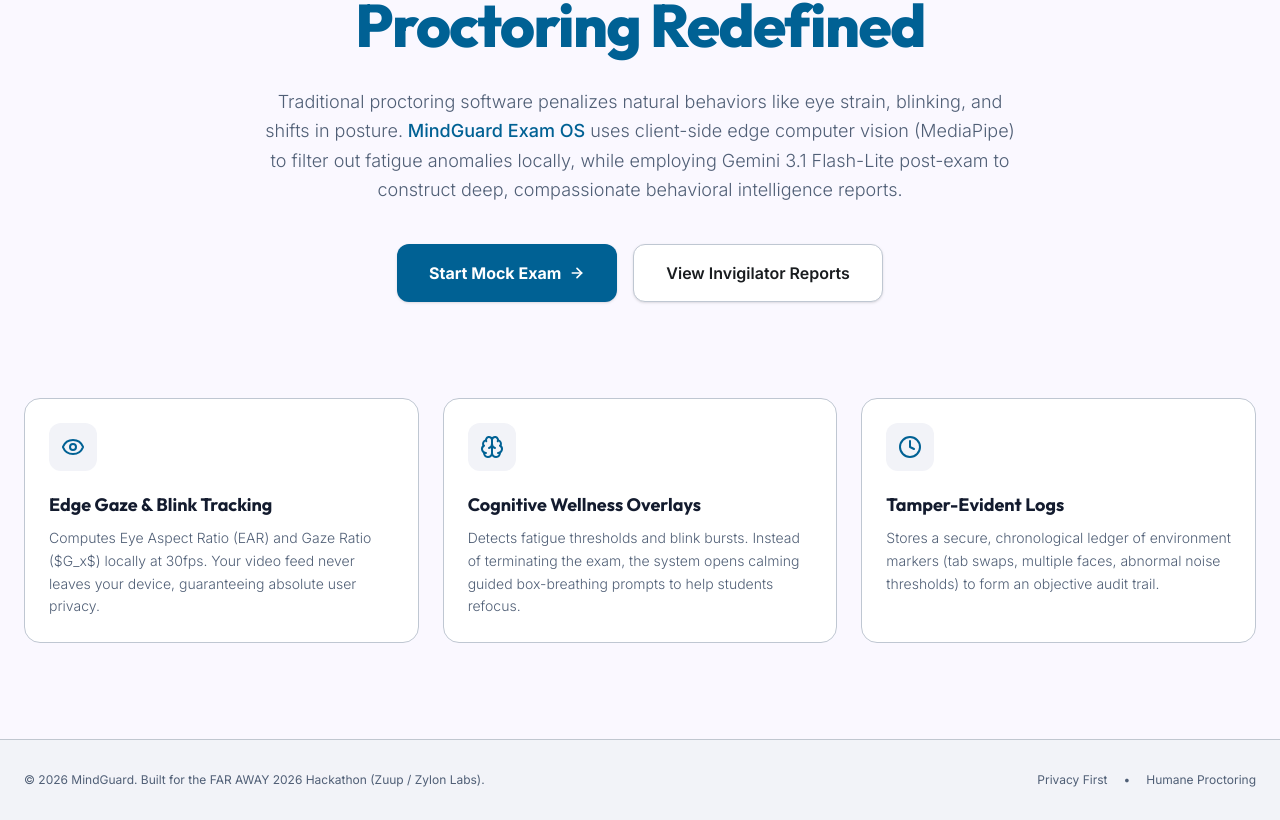
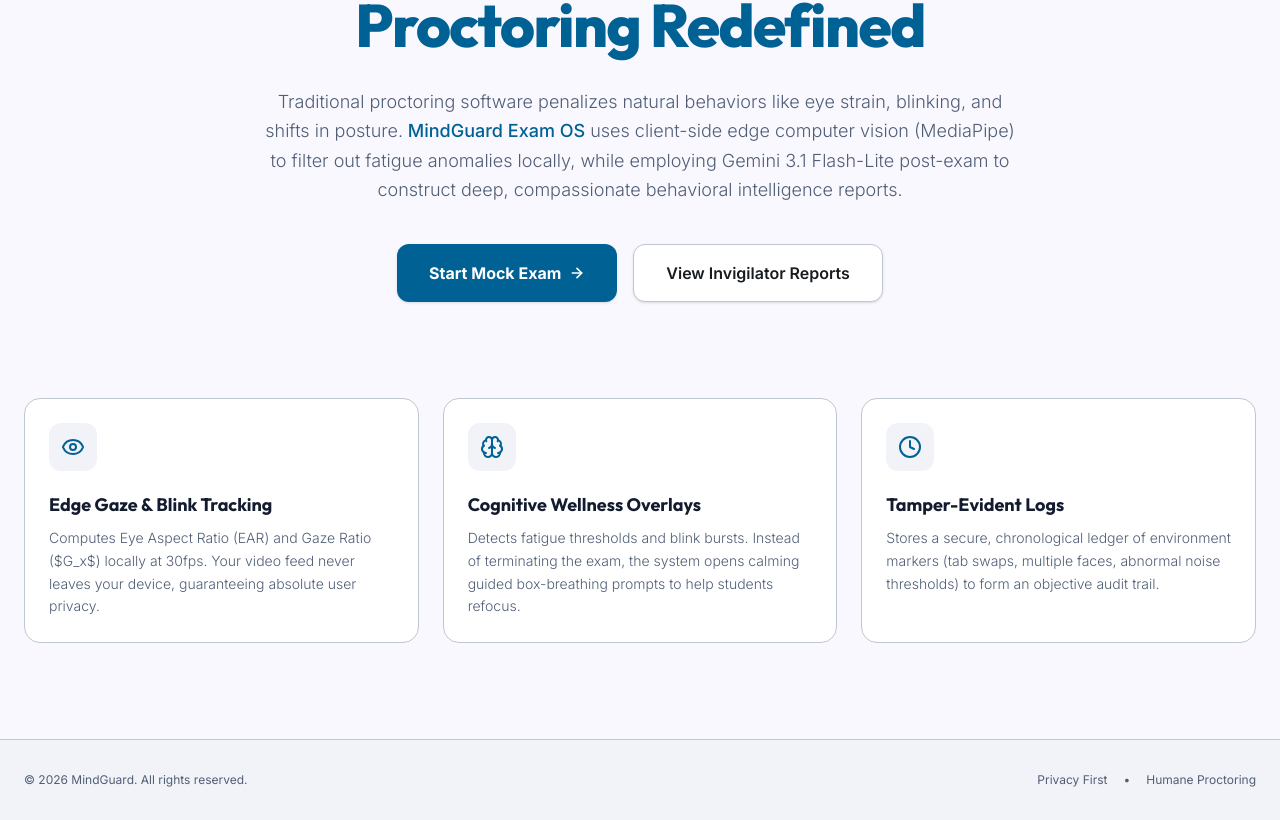
Before and after one commit to edwin98-tech/MindGuard_Exam_OS, a Next.js app: page / in a window 1280 px wide. Shown: the part 247-1067 px from the top of the page. Built offline with nearby package versions, Linux system fonts and the light colour scheme.

Commit message:
fix: remove hackathon reference from footer

```diff
--- a/src/app/page.tsx
+++ b/src/app/page.tsx
@@ -127,7 +127,7 @@
       {/* Footer */}
       <footer className="w-full border-t border-border-outline-variant bg-surface-low py-8 z-10">
         <div className="max-w-7xl mx-auto px-6 flex flex-col sm:flex-row justify-between items-center gap-4 text-xs text-text-secondary">
-          <p>© 2026 MindGuard. Built for the FAR AWAY 2026 Hackathon (Zuup / Zylon Labs).</p>
+          <p>© 2026 MindGuard. All rights reserved.</p>
           <div className="flex gap-4">
             <span className="hover:text-primary-accent transition-colors cursor-pointer">Privacy First</span>
             <span>•</span>
```
